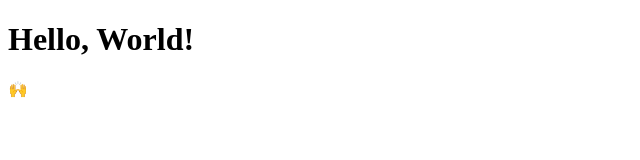
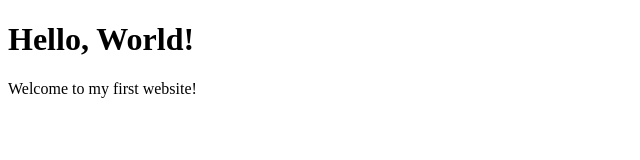
Before and after one commit to tythompson-glitch/first-website, a plain HTML site: page index.html in a window 1280 px wide. Shown: the whole page, without its empty margins (0-640 px from the left). Drawn offline with Linux system fonts and the light colour scheme.

Commit message:
Update index.html

```diff
--- a/index.html
+++ b/index.html
@@ -6,6 +6,6 @@
 	</head>
 	<body>
 		<h1>Hello, World!</h1>
-		<p>🙌</p>
+		<p>Welcome to my first website!</p>
 	</body>
 </html>
```
